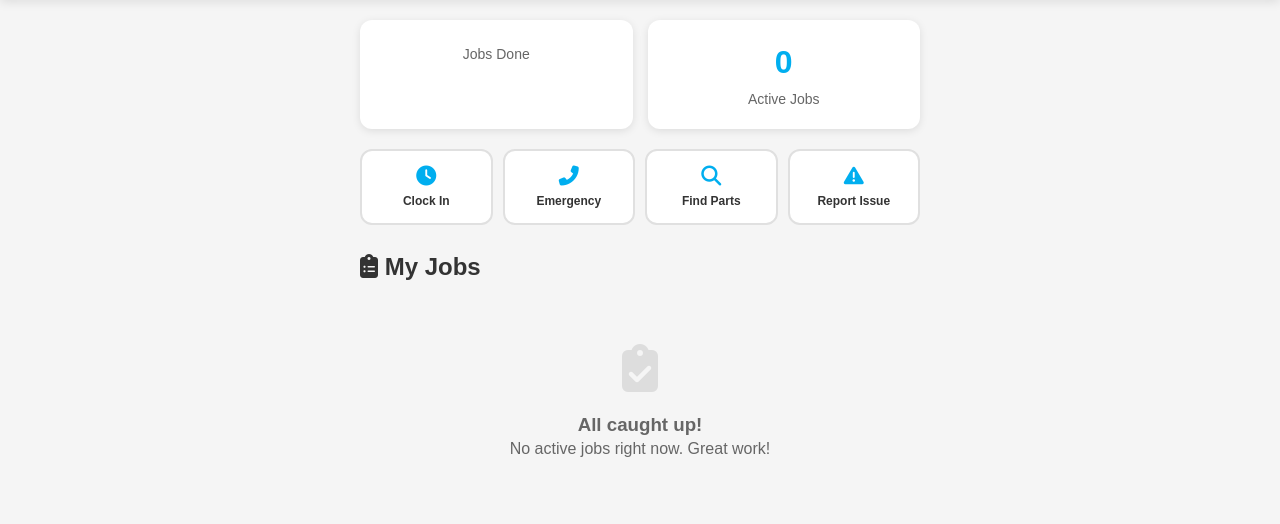
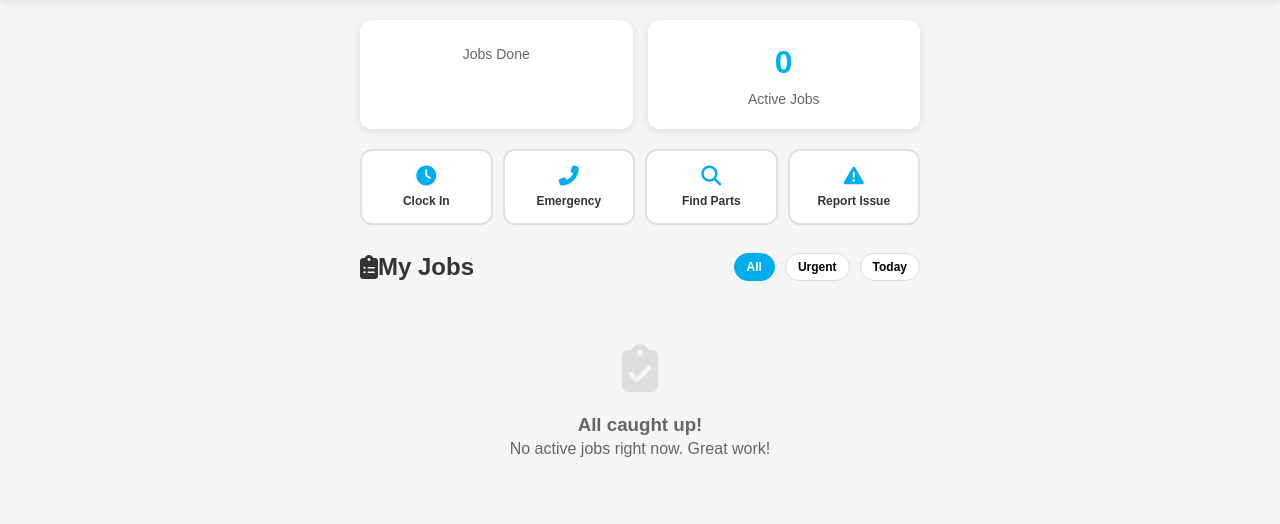
Before and after one commit to Sparx91/KynetikElectric, a Flask app: template templates/dashboard/worker_dashboard_simple.html in a window 1280 px wide. Shown: the part 58-582 px from the top of the page. Run offline with Flask 3, Linux system fonts and the light colour scheme; the template is opened without the code that fills it, so the values that code supplies are empty.

Commit message:
Enable the jobs button and add a filter so users can find tasks easily
Implements job filtering and fixes the non-functional 'Jobs' button in worker_dashboard_simple.html.

Replit-Commit-Author: Agent
Replit-Commit-Session-Id: 14d51ebe-e683-4d99-a93a-19d0e4813a5b
Replit-Commit-Screenshot-Url: https://storage.googleapis.com/screenshot-production-us-central1/3d13388b-fa36-4ff9-ae97-5cc63ff4c302/02253afe-0644-4ac6-8461-00e995e76912.jpg

```diff
--- a/templates/dashboard/worker_dashboard_simple.html
+++ b/templates/dashboard/worker_dashboard_simple.html
@@ -133,6 +133,30 @@
             font-weight: bold;
             margin-bottom: 20px;
             color: #333;
+            display: flex;
+            align-items: center;
+        }
+
+        .filter-btn {
+            padding: 6px 12px;
+            border: 1px solid #ddd;
+            background: white;
+            border-radius: 15px;
+            font-size: 12px;
+            font-weight: bold;
+            cursor: pointer;
+            transition: all 0.2s ease;
+        }
+
+        .filter-btn:hover {
+            border-color: #00AEEF;
+            background: #f8fbff;
+        }
+
+        .filter-btn.active {
+            background: #00AEEF;
+            color: white;
+            border-color: #00AEEF;
         }
 
         /* Job Card - Completely Redesigned */
@@ -392,6 +416,11 @@
         <!-- Jobs Section -->
         <div class="section-title">
             <i class="fas fa-clipboard-list"></i> My Jobs
+            <div class="job-filters" style="margin-left: auto; display: flex; gap: 10px;">
+                <button class="filter-btn active" onclick="filterJobs('all')" data-filter="all">All</button>
+                <button class="filter-btn" onclick="filterJobs('urgent')" data-filter="urgent">Urgent</button>
+                <button class="filter-btn" onclick="filterJobs('today')" data-filter="today">Today</button>
+            </div>
         </div>
 
         {% if active_jobs %}
@@ -471,7 +500,7 @@
             <i class="fas fa-home"></i>
             Home
         </a>
-        <a href="/dashboard" class="nav-item">
+        <a href="#" class="nav-item" onclick="showJobsView()">
             <i class="fas fa-clipboard-list"></i>
             Jobs
         </a>
@@ -656,6 +685,75 @@
             input.click();
         }
 
+        // Jobs view functionality
+        function showJobsView() {
+            // Toggle active state in navigation
+            document.querySelectorAll('.nav-item').forEach(item => item.classList.remove('active'));
+            event.target.closest('.nav-item').classList.add('active');
+
+            // Scroll to jobs section
+            document.querySelector('.section-title').scrollIntoView({
+                behavior: 'smooth',
+                block: 'start'
+            });
+
+            // Highlight jobs section temporarily
+            const jobsSection = document.querySelector('.section-title');
+            jobsSection.style.background = '#e3f2fd';
+            jobsSection.style.padding = '10px';
+            jobsSection.style.borderRadius = '8px';
+            jobsSection.style.transition = 'all 0.3s ease';
+
+            setTimeout(() => {
+                jobsSection.style.background = 'transparent';
+                jobsSection.style.padding = '0';
+            }, 2000);
+
+            showNotification('Showing all active jobs', 'success');
+        }
+
+        // Job filtering functionality
+        function filterJobs(filterType) {
+            // Update filter button states
+            document.querySelectorAll('.filter-btn').forEach(btn => btn.classList.remove('active'));
+            document.querySelector(`[data-filter="${filterType}"]`).classList.add('active');
+
+            const jobCards = document.querySelectorAll('.job-card');
+            let visibleCount = 0;
+
+            jobCards.forEach(card => {
+                const statusBadge = card.querySelector('.status-badge');
+                const isUrgent = statusBadge.textContent.includes('URGENT');
+                let shouldShow = false;
+
+                switch(filterType) {
+                    case 'all':
+                        shouldShow = true;
+                        break;
+                    case 'urgent':
+                        shouldShow = isUrgent;
+                        break;
+                    case 'today':
+                        shouldShow = true; // All jobs are scheduled for today in this demo
+                        break;
+                }
+
+                if (shouldShow) {
+                    card.style.display = 'block';
+                    card.style.animation = 'fadeIn 0.3s ease';
+                    visibleCount++;
+                } else {
+                    card.style.display = 'none';
+                }
+            });
+
+            // Show notification with filter results
+            const filterText = filterType === 'all' ? 'all jobs' :
+                              filterType === 'urgent' ? 'urgent jobs only' :
+                              'today\'s jobs';
+            showNotification(`Showing ${visibleCount} ${filterText}`, 'success');
+        }
+
         // Initialize on page load
         document.addEventListener('DOMContentLoaded', function() {
             // Set up clock-in button state
```
